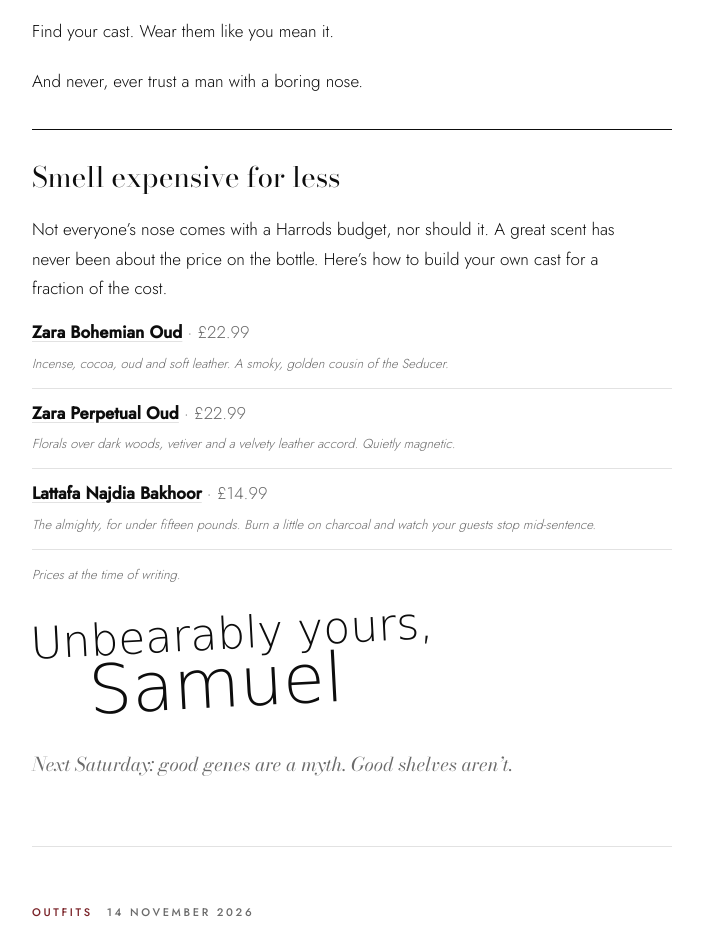
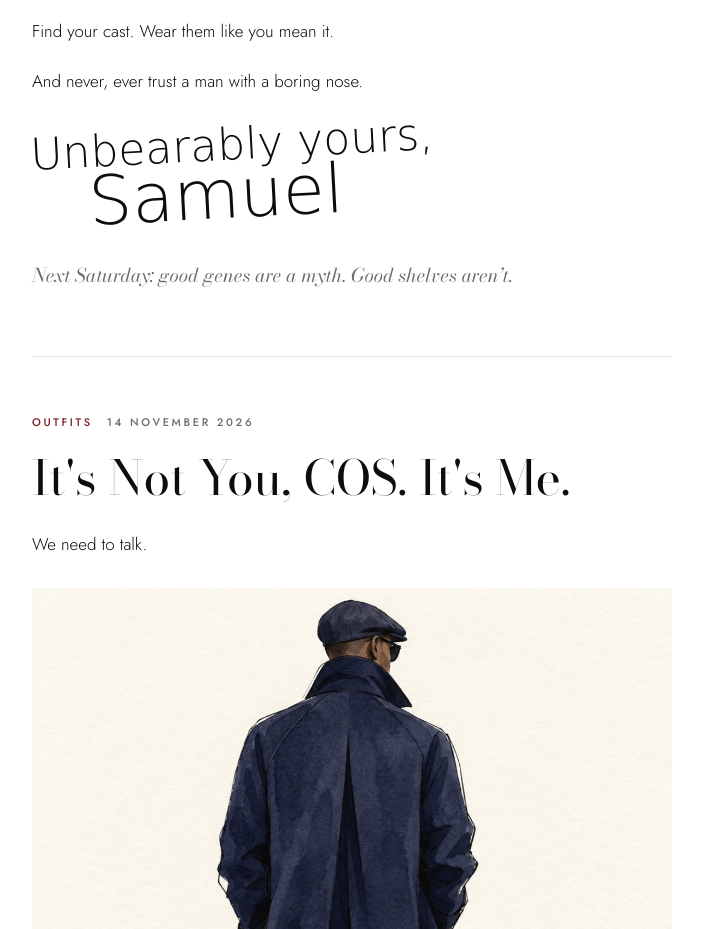
Before and after one commit to Unbearablybourgeois/unbearablybourgeois.github.io, a plain HTML site: page index.html in a window 1280 px wide. Shown: the part 2889-3818 px from the top of the page, without its empty margins (288-991 px from the left). Drawn offline with nearby package versions, Linux system fonts and the light colour scheme; a web font is replaced by a local one.

Commit message:
Nose post: remove budget section
Co-Authored-By: Claude Opus 5.5 <noreply@anthropic.com>
Claude-Session: https://claude.ai/code/session_01L8DByS96U7mYkfHpvtZQBx

```diff
--- a/index.html
+++ b/index.html
@@ -147,8 +147,7 @@ const POSTS = [
           "It&rsquo;s not a fragrance. It&rsquo;s an arrival. It&rsquo;s what home smells like when home is trying to impress you.",
           "So here&rsquo;s my question for you: if your outfit is the first thing people notice, why is your scent so often an afterthought?",
           "Find your cast. Wear them like you mean it.",
-          "And never, ever trust a man with a boring nose.",
-      {"html": "<div class=\"edit\"><h3>Smell expensive for less</h3><p>Not everyone&rsquo;s nose comes with a Harrods budget, nor should it. A great scent has never been about the price on the bottle. Here&rsquo;s how to build your own cast for a fraction of the cost.</p><ul><li><strong><a href=\"https://www.zara.com/uk/en/bohemian-oud-edp-80-ml---2-71-oz-p20110384.html\" target=\"_blank\" rel=\"noopener\">Zara Bohemian Oud</a></strong> <span class=\"price\">· £22.99</span><br><span class=\"note\">Incense, cocoa, oud and soft leather. A smoky, golden cousin of the Seducer.</span></li><li><strong><a href=\"https://www.zara.com/uk/en/perpetual-oud-edp-80-ml---2-72-oz-p20110393.html\" target=\"_blank\" rel=\"noopener\">Zara Perpetual Oud</a></strong> <span class=\"price\">· £22.99</span><br><span class=\"note\">Florals over dark woods, vetiver and a velvety leather accord. Quietly magnetic.</span></li><li><strong><a href=\"https://emiratesoud.co.uk/products/bakhoor-najdia-incense-100g-lattafa\" target=\"_blank\" rel=\"noopener\">Lattafa Najdia Bakhoor</a></strong> <span class=\"price\">· £14.99</span><br><span class=\"note\">The almighty, for under fifteen pounds. Burn a little on charcoal and watch your guests stop mid-sentence.</span></li></ul><p class=\"note\">Prices at the time of writing.</p></div>"}
+          "And never, ever trust a man with a boring nose."
     ]
   },
   {
```
